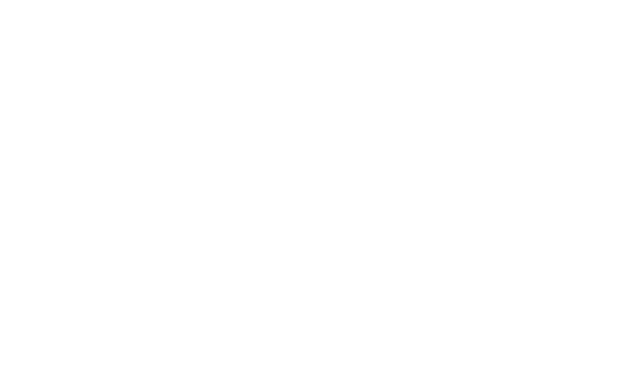
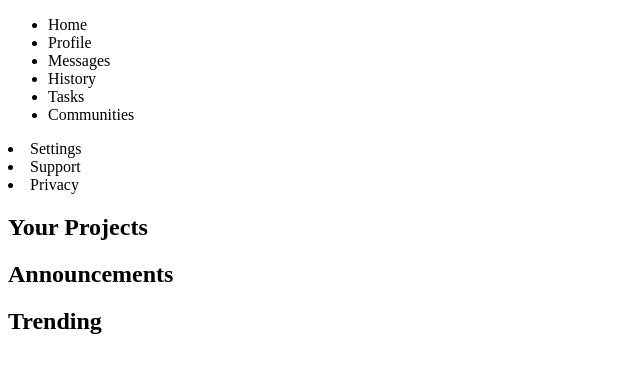
Before and after one commit to boostmachine/b_admin_dashboard, a plain HTML site: page index.html in a window 1280 px wide. Shown: the whole page, without its empty margins (0-640 px from the left). Drawn offline with Linux system fonts and the light colour scheme.

Commit message:
idk came back from hiatus

```diff
--- a/index.html
+++ b/index.html
@@ -7,7 +7,46 @@
   <link rel="stylesheet" href="./style.css">
 </head>
 <body>
+  <header>
+    <!-- Search bar -->
+     <!-- AVATAR AND Welcome -->
+    <!-- Right section with avatar and buttons new upload share -->
 
+  </header>
+  <section>
+    <nav>
+      <ul>
+        <li>Home</li>
+        <li>Profile</li>
+        <li>Messages</li>
+        <li>History</li>
+        <li>Tasks</li>
+        <li>Communities</li>
+      </ul>
+    </nav>
+    <nav>
+      <li>Settings</li>
+      <li>Support</li>
+      <li>Privacy</li>
+    </nav>
+  </section>
+  <main>
+    <h2>Your Projects</h2>
+    <div></div>
+    <div></div>
+    <div></div>
+    <div></div>
+    <div></div>
+    <div></div>
+  </main>
+  <aside>
+    <section>
+      <h2>Announcements</h2>
+    </section>
+    <section>
+      <h2>Trending</h2>
+    </section>
+  </aside>
   <script src="./script.js"></script>
 </body>
 </html>
```
Also changed, not shown: Снимок.PNG (added).
